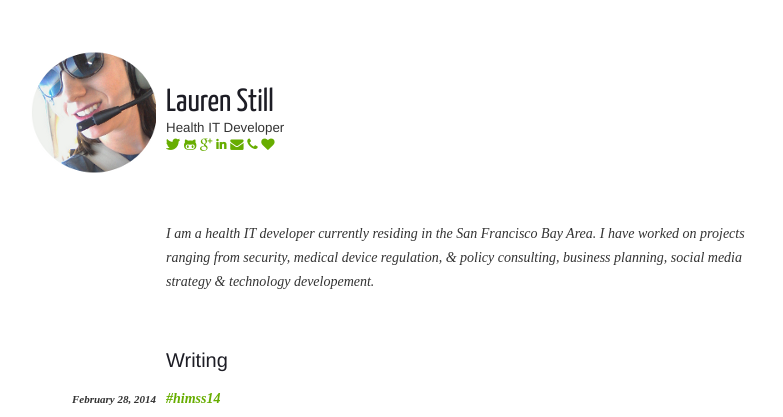
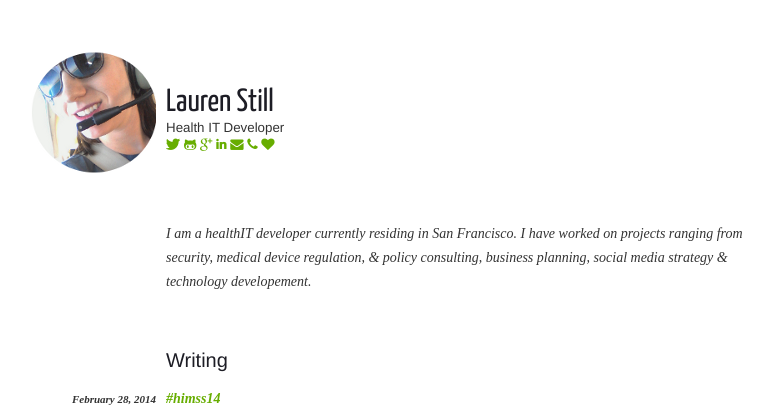
Before and after one commit to laurenstill/laurenstill.github.io, a Jekyll site: the page built from index.html, in a window 1280 px wide. Shown: the top 417 px of the page, without its empty margins (279-1062 px from the left). Built offline with Jekyll 4.4.1, drawn with Linux system fonts in a browser that asks for light colours.

Commit message:
Update index.html

```diff
--- a/_layouts/index.html
+++ b/_layouts/index.html
@@ -5,7 +5,7 @@
 <section id="about">
     <div class="section-right offset">
         <p class="bio">
-            I am a health IT developer currently residing in the San Francisco Bay Area.  I have worked on projects ranging from security, medical device regulation, &amp; policy consulting, business planning, social media strategy &amp; technology developement.
+            I am a healthIT developer currently residing in San Francisco.  I have worked on projects ranging from security, medical device regulation, &amp; policy consulting, business planning, social media strategy &amp; technology developement.
         </p>
     </div>
 </section>
```
